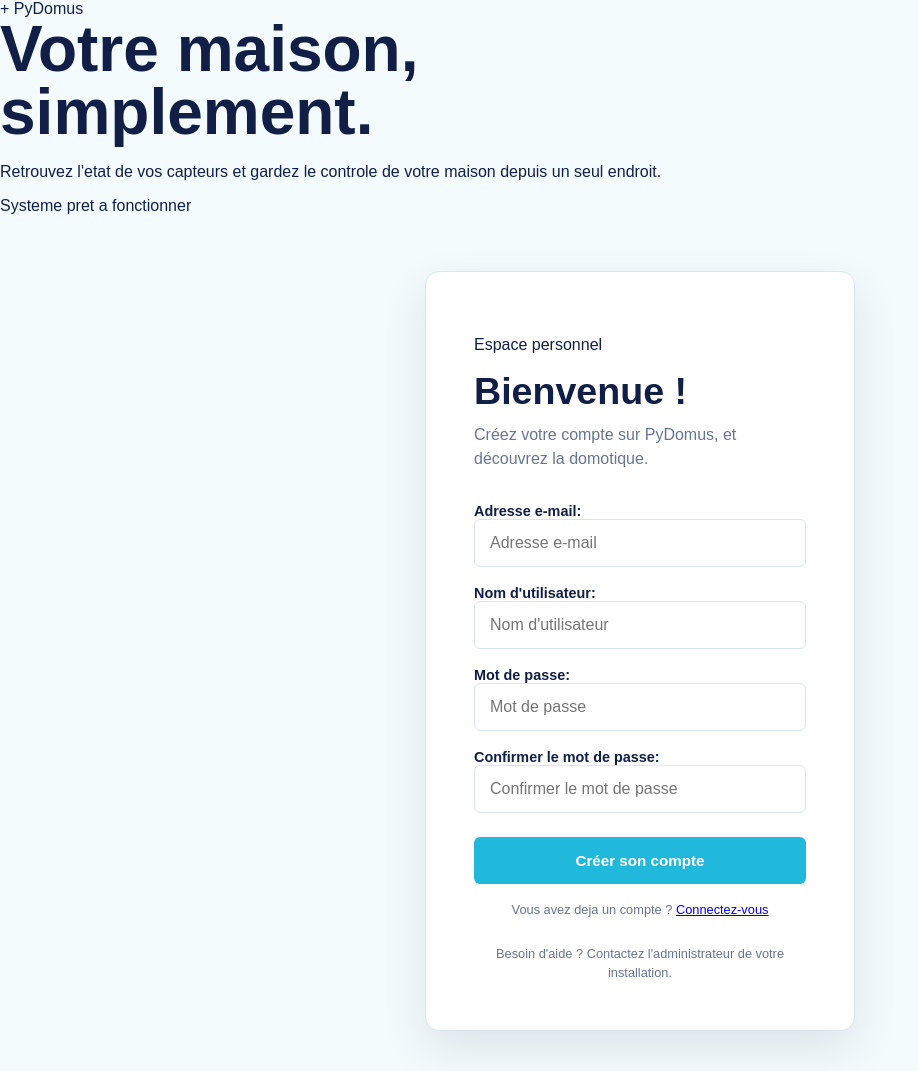
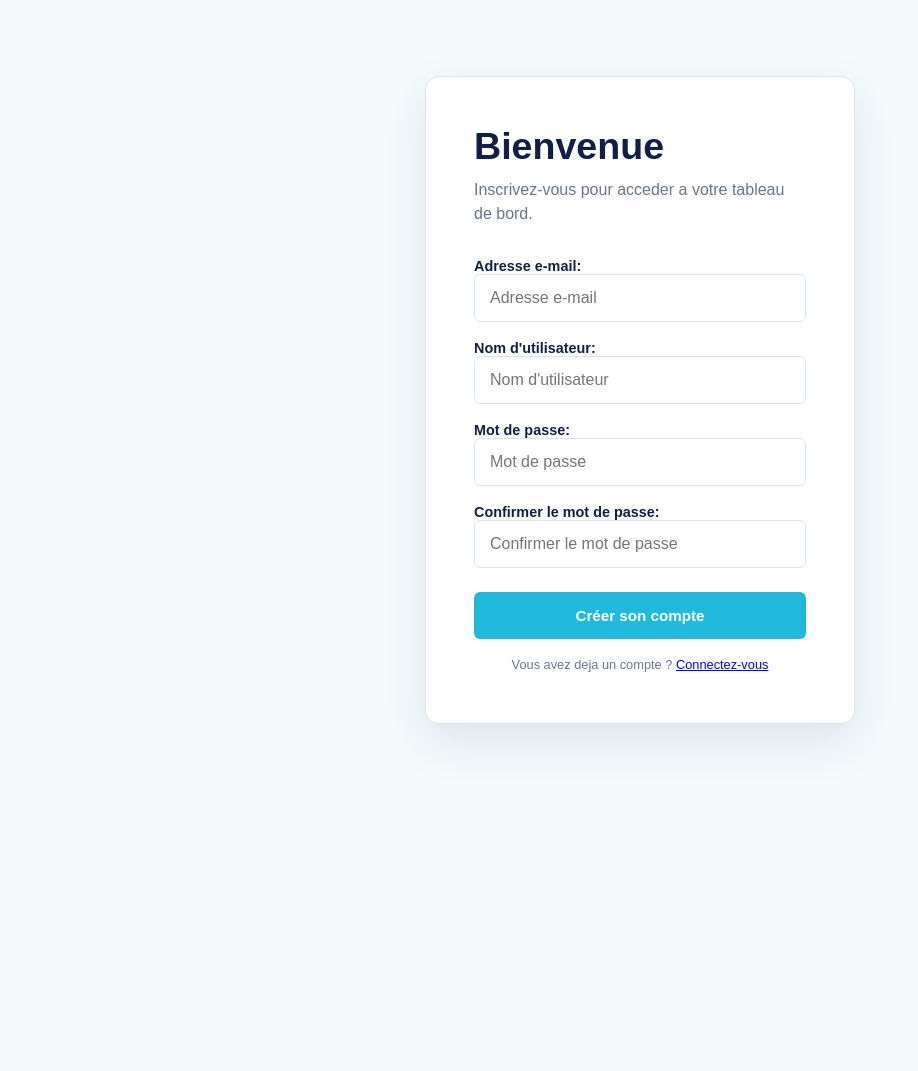
Before and after one commit to Unclad5572/PyDomus, a Django app: page /register/ in a window 1280 px wide. Shown: the whole page, without its empty margins (0-918 px from the left). After the commit the page ends 740 px from the top, so only its background shows below. Run offline with Django 5.2, Linux system fonts and the light colour scheme; parts of the project's set-up code (start-up, migrations or seed data) failed here and were passed over.

Commit message:
Refactor registration page layout and styles; remove unused sections

```diff
--- a/backend/static/style.css
+++ b/backend/static/style.css
@@ -28,6 +28,11 @@
     margin: 0 0 20px;
     font-size: clamp(2.5rem, 5vw, 4.5rem);
     line-height: 0.98;
+}
+
+.page {
+    display: grid;
+    min-height: 100vh;
 }
 
 .login-area {
--- a/backend/templates/register.html
+++ b/backend/templates/register.html
@@ -4,33 +4,16 @@
 
 {% block content %}
     <main class="page">
-        <section class="welcome" aria-labelledby="welcome-title">
-            <div class="brand">
-                <span class="brand-mark" aria-hidden="true">+</span>
-                <span>PyDomus</span>
-            </div>
-
-            <div class="welcome-copy">
-                <h1 id="welcome-title">Votre maison, simplement.</h1>
-                <p>Retrouvez l'etat de vos capteurs et gardez le controle de votre maison depuis un seul endroit.</p>
-            </div>
-
-            <p class="system-note">Systeme pret a fonctionner</p>
-        </section>
-
         <section class="login-area" aria-labelledby="login-title">
             <div class="login-card">
-                <p class="eyebrow">Espace personnel</p>
-                <h2 id="login-title">Bienvenue !</h2>
-                <p class="intro">Créez votre compte sur PyDomus, et découvrez la domotique.</p>
-
+                <h2 id="login-title">Bienvenue</h2>
+                <p class="intro">Inscrivez-vous pour acceder a votre tableau de bord.</p>
                 <form method="post">
                     {% csrf_token %}
                     {{ form }}
                     <button type="submit">Créer son compte</button>
                 </form>
                 <p class="register-link">Vous avez deja un compte ? <a href="{% url 'login' %}">Connectez-vous</a></p>
-                <p class="help">Besoin d'aide ? Contactez l'administrateur de votre installation.</p>
             </div>
         </section>
     </main>
```
